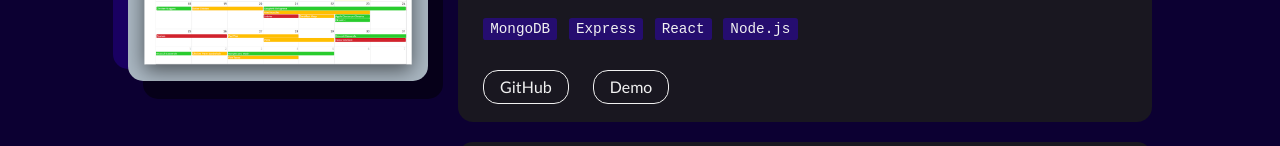
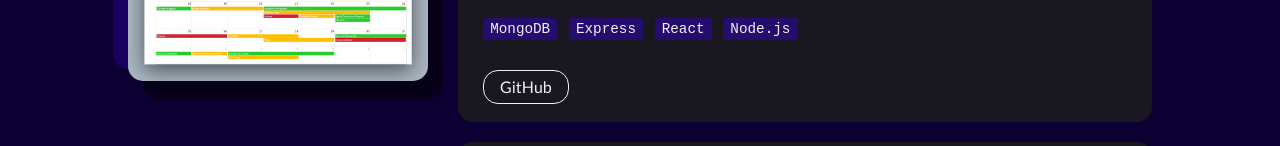
Before and after one commit to martinivnv/personal-site, a React (Create React App) app: page / in a window 1280 px wide. Shown: the part 1912-2058 px from the top of the page. Built offline with nearby package versions, Linux system fonts and the light colour scheme.

Commit message:
Remove demo for broken project

```diff
--- a/src/Projects.js
+++ b/src/Projects.js
@@ -17,7 +17,8 @@
 			desc: "A full-stack app for planning and tracking your meals to save money and reduce food waste. Reads meals from a MongoDB database using a custom-built API and displays them in a calendar, allowing the user to add, update, and delete meals.",
 			stack: ["MongoDB", "Express", "React", "Node.js"],
 			github: "https://github.com/martinivnv/meal-prep-app",
-			demo: "https://eatsy-meal-prep.netlify.app/",
+			// demo: "https://eatsy-meal-prep.netlify.app/",
+			demo: "",
 			image: imgEatsy,
 		},
 		{
```
